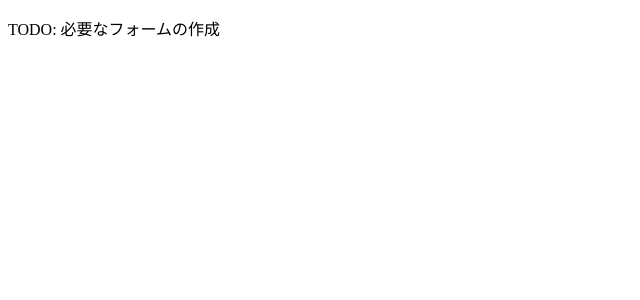
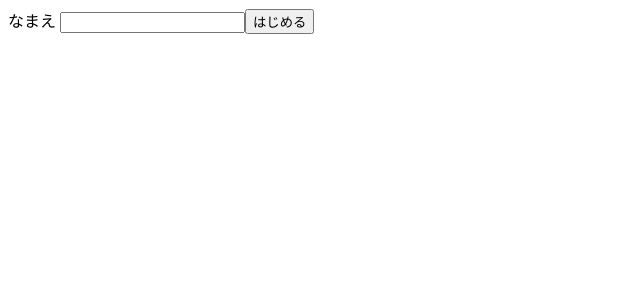
Before and after one commit to webdino/lyceum-pokemon, a Nuxt app: page /new in a window 1280 px wide. Shown: the top 300 px of the page, without its empty margins (0-640 px from the left). Built offline with nearby package versions, Linux system fonts and the light colour scheme.

Commit message:
feat: トレーナーを追加するために必要な入力フォーム

```diff
--- a/pages/new.vue
+++ b/pages/new.vue
@@ -1,3 +1,35 @@
+<script>
+export default {
+  setup() {
+    const router = useRouter()
+    const trainerName = ref("")
+    const onSubmit = async () => {
+      const response = await fetch("http://localhost:3000/express/trainer", {
+        method: "POST",
+        headers: {
+          "Content-Type": "application/json"
+        },
+        body: JSON.stringify({
+          name: trainerName.value
+        })
+      })
+      if (!response.ok) return
+      router.push(`/trainer/${trainerName.value}`)
+    }
+    return {
+      trainerName,
+      onSubmit
+    }
+  }
+}
+</script>
+
 <template>
-  <p>TODO: 必要なフォームの作成</p>
+  <form @submit.prevent="onSubmit">
+    <label>
+      なまえ
+      <input v-model="trainerName" />
+    </label>
+    <button type="button" @click="onSubmit">はじめる</button>
+  </form>
 </template>
```
